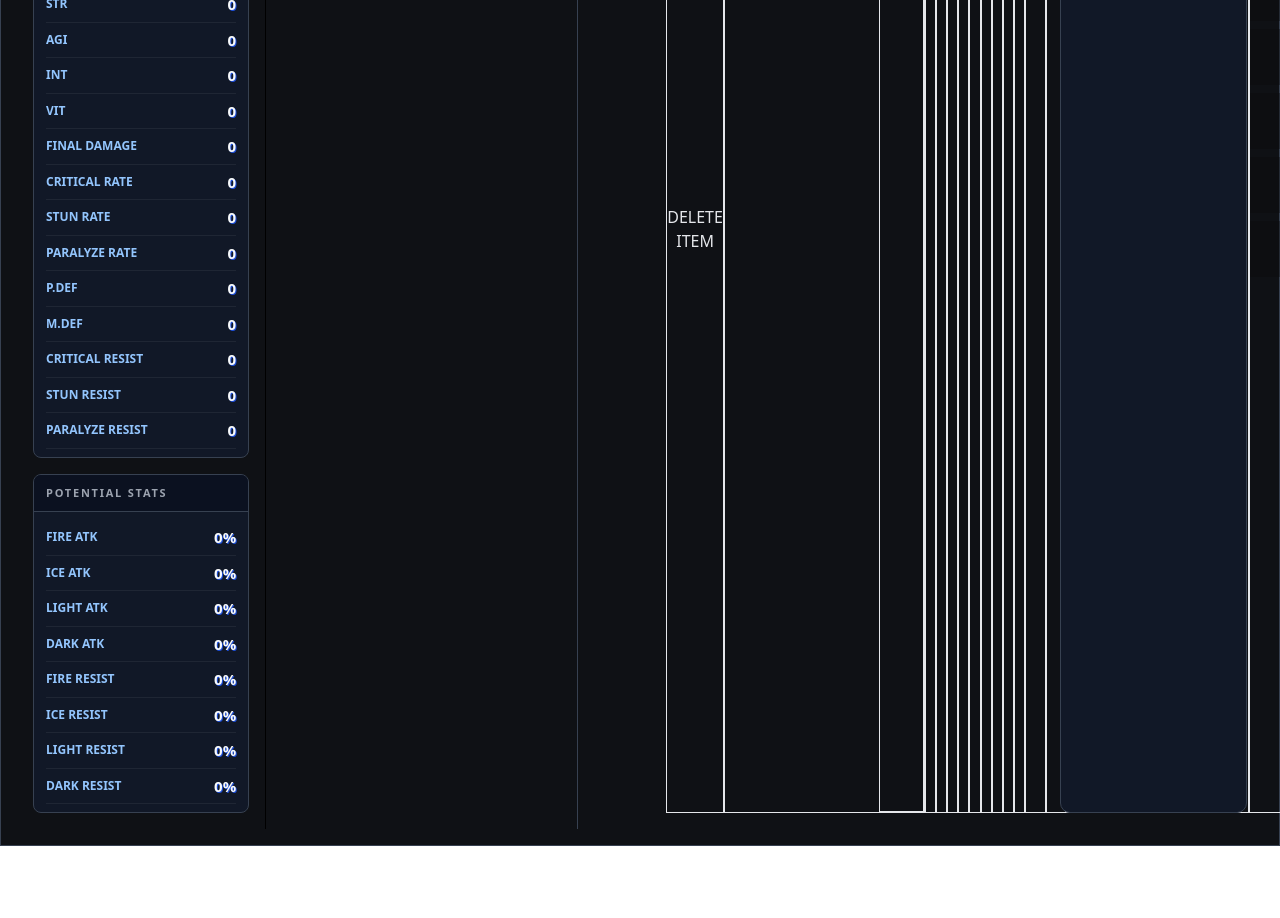
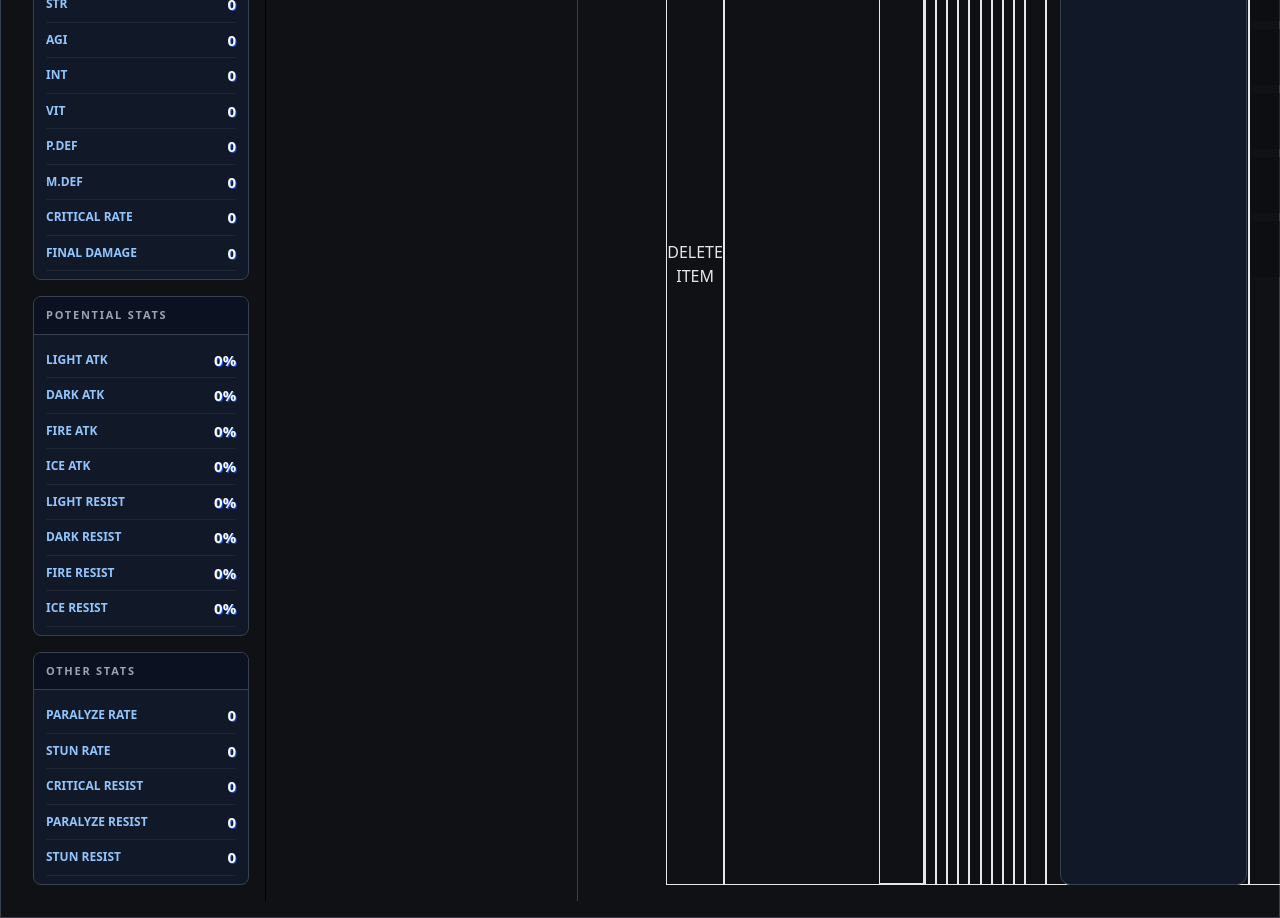
Before and after one commit to waveclovergems01/dnc-simulator, a React (Vite) app: page / in a window 1280 px wide. Shown: the part 500-1418 px from the top of the page. Before the commit the page ends 1346 px from the top, so only its background shows below. Built offline with nearby package versions, Linux system fonts and the light colour scheme.

Commit message:
add job and level

```diff
--- a/src/components/build/CharacterStatsPanel.tsx
+++ b/src/components/build/CharacterStatsPanel.tsx
@@ -5,6 +5,7 @@ import type { AppMemoryState } from "../../state/models/AppMemoryState";
 
 const ATTACK_STAT_IDS = new Set<number>([7, 8]);
 const CHARACTER_SUMMARY_STAT_IDS = new Set<number>([0, 1, 2, 26]);
+const OTHER_STAT_IDS = new Set<number>([12, 13, 15, 16, 17]);
 
 const STAT_DISPLAY_PRIORITY = new Map<number, number>(
   [
@@ -14,27 +15,23 @@ const STAT_DISPLAY_PRIORITY = new Map<number, number>(
     4,
     5,
     6,
-    0,
-    1,
-    2,
+    9,
+    10,
+    11,
+    13,
+    12,
+    14,
+    20,
+    21,
     18,
     19,
-    20,
-    21,
-    14,
-    11,
-    12,
-    13,
-    9,
-    10,
     15,
+    17,
     16,
-    17,
+    24,
+    25,
     22,
     23,
-    24,
-    25,
-    26,
   ].map((statId, index) => {
     return [statId, index] as const;
   }),
@@ -344,6 +341,16 @@ const CharacterStatsPanel: React.FC = () => {
       });
     });
 
+    const cardStatMap = new Map<
+      string,
+      {
+        statId: number;
+        minValue: number;
+        maxValue: number;
+        isPercentage: boolean;
+      }
+    >();
+
     memoryState.cardList.forEach((slot) => {
       const card =
         gameData.cards.find((item) => {
@@ -355,8 +362,39 @@ const CharacterStatsPanel: React.FC = () => {
         }) ?? null;
 
       cardRarity?.stats.forEach((stat) => {
-        addStat(stat.statId, stat.valueMin, stat.valueMax, stat.isPercentage);
+        const key = createStatKey(stat.statId, stat.isPercentage);
+        const current = cardStatMap.get(key);
+
+        cardStatMap.set(key, {
+          statId: stat.statId,
+          minValue: (current?.minValue ?? 0) + stat.valueMin,
+          maxValue: (current?.maxValue ?? 0) + stat.valueMax,
+          isPercentage: stat.isPercentage,
+        });
       });
+    });
+    cardStatMap.forEach((cardStat) => {
+      const matchingMastery =
+        gameData.cardMasteries.find((mastery) => {
+          return mastery.statId === cardStat.statId;
+        }) ?? null;
+      const selectedMasteryLevel = matchingMastery
+        ? memoryState.cardMasteryLevels[matchingMastery.id] ?? 0
+        : 0;
+      const masteryLevel =
+        matchingMastery?.levels.find((level) => {
+          return level.masteryLevel === selectedMasteryLevel;
+        }) ?? null;
+      const bonusPercent =
+        matchingMastery?.isPercentage && masteryLevel ? masteryLevel.value : 0;
+      const multiplier = 1 + bonusPercent / 100;
+
+      addStat(
+        cardStat.statId,
+        cardStat.minValue * multiplier,
+        cardStat.maxValue * multiplier,
+        cardStat.isPercentage,
+      );
     });
 
     return Array.from(statMap.values()).sort((left, right) => {
@@ -375,12 +413,14 @@ const CharacterStatsPanel: React.FC = () => {
     });
   }, [
     defaultStatRows,
+    gameData.cardMasteries,
     gameData.cards,
     gameData.items,
     gameData.plate3rdStats,
     gameData.plates,
     gameData.setBonuses,
     memoryState.cardList,
+    memoryState.cardMasteryLevels,
     memoryState.equipmentList,
     memoryState.generalEquipmentList,
     memoryState.runeList,
@@ -388,12 +428,21 @@ const CharacterStatsPanel: React.FC = () => {
   ]);
   const baseStats = useMemo(() => {
     return allStats.filter((stat) => {
-      return !stat.isPercentage && !CHARACTER_SUMMARY_STAT_IDS.has(stat.statId);
+      return (
+        !stat.isPercentage &&
+        !CHARACTER_SUMMARY_STAT_IDS.has(stat.statId) &&
+        !OTHER_STAT_IDS.has(stat.statId)
+      );
     });
   }, [allStats]);
   const potentialStats = useMemo(() => {
     return allStats.filter((stat) => {
       return stat.isPercentage && !CHARACTER_SUMMARY_STAT_IDS.has(stat.statId);
+    });
+  }, [allStats]);
+  const otherStats = useMemo(() => {
+    return allStats.filter((stat) => {
+      return OTHER_STAT_IDS.has(stat.statId);
     });
   }, [allStats]);
   const characterSummaryStats = useMemo(() => {
@@ -498,6 +547,7 @@ const CharacterStatsPanel: React.FC = () => {
 
       <StatsBlock title="Base Stats" rows={baseStats} />
       <StatsBlock title="Potential Stats" rows={potentialStats} />
+      <StatsBlock title="Other Stats" rows={otherStats} />
     </div>
   );
 };
--- a/src/components/build/buildEquipment/TabCard.tsx
+++ b/src/components/build/buildEquipment/TabCard.tsx
@@ -24,19 +24,23 @@ const STAT_DISPLAY_PRIORITY = new Map<number, number>(
     4,
     5,
     6,
-    0,
-    1,
-    2,
+    9,
+    10,
+    11,
+    13,
+    12,
+    14,
+    20,
+    21,
     18,
     19,
-    20,
-    21,
-    14,
-    11,
-    12,
-    13,
-    9,
-    10,
+    15,
+    17,
+    16,
+    24,
+    25,
+    22,
+    23,
   ].map((statId, index) => {
     return [statId, index] as const;
   }),
@@ -172,13 +176,9 @@ const TabCard: React.FC = () => {
     }, 180);
   };
 
-  const [masteryLevels, setMasteryLevels] = useState<{ [key: number]: number }>(
-    Object.fromEntries(
-      gameData.cardMasteries.map((mastery) => {
-        return [mastery.id, 0] as const;
-      }),
-    ),
-  );
+  const masteryLevels = useMemo(() => {
+    return memoryState.cardMasteryLevels ?? {};
+  }, [memoryState.cardMasteryLevels]);
 
   const cardMasteryMap = useMemo(() => {
     return new Map(
@@ -208,15 +208,13 @@ const TabCard: React.FC = () => {
 
   // --- Logic: ปรับเลเวล ---
   const updateLevel = useCallback((id: number, delta: number) => {
-    setMasteryLevels((prev) => {
-      const currentLv = prev[id] || 0;
-      const newLv = Math.max(0, Math.min(getMasteryMaxLevel(id), currentLv + delta));
-      return { ...prev, [id]: newLv };
-    });
+    const currentLv = appMemory.getState().cardMasteryLevels[id] || 0;
+    const newLv = Math.max(0, Math.min(getMasteryMaxLevel(id), currentLv + delta));
+    appMemory.setCardMasteryLevel(id, newLv);
   }, [getMasteryMaxLevel]);
 
   const setMaxLevel = (id: number) => {
-    setMasteryLevels((prev) => ({ ...prev, [id]: getMasteryMaxLevel(id) }));
+    appMemory.setCardMasteryLevel(id, getMasteryMaxLevel(id));
   };
 
   // --- Logic: ระบบกดค้าง (Hold to Auto Increment/Decrement) ---
@@ -560,7 +558,7 @@ const TabCard: React.FC = () => {
           <span className="text-[10px] text-zinc-600">v</span>
         </div>
 
-        <div className="max-h-48 overflow-y-auto px-4 py-2">
+        <div className="max-h-80 overflow-y-auto px-4 py-2">
           {totalStats.length > 0 ? (
             <div className="flex flex-col">
               {totalStats.map((stat) => {
--- a/src/components/export/TabExport.tsx
+++ b/src/components/export/TabExport.tsx
@@ -48,6 +48,7 @@ const TabExport: React.FC = () => {
     const exportPayload = {
       characterLevel: memoryState.characterLevel,
       characterJobId: memoryState.characterJobId,
+      cardMasteryLevels: memoryState.cardMasteryLevels,
       inventoryList: memoryState.inventoryList.map((slot) => {
         if (slot.itemData === null) {
           return {
--- a/src/components/tooltip/resolveInventoryTooltip.ts
+++ b/src/components/tooltip/resolveInventoryTooltip.ts
@@ -35,19 +35,23 @@ const STAT_DISPLAY_PRIORITY = new Map<number, number>(
     4, // AGI
     5, // INT
     6, // VIT
-    0, // HP
-    1, // MP
-    2, // MP Recovery
+    9, // P.DEF
+    10, // M.DEF
+    11, // Critical Rate
+    13, // Paralyze Rate
+    12, // Stun Rate
+    14, // Final Damage
+    20, // Light ATK
+    21, // Dark ATK
     18, // Fire ATK
     19, // Ice ATK
-    20, // Light ATK
-    21, // Dark ATK
-    14, // Final Damage
-    11, // Critical
-    12, // Stun
-    13, // Paralyze
-    9, // P.DEF
-    10, // M.DEF
+    15, // Critical Resist
+    17, // Paralyze Resist
+    16, // Stun Resist
+    24, // Light Resist
+    25, // Dark Resist
+    22, // Fire Resist
+    23, // Ice Resist
   ].map((statId, index) => {
     return [statId, index] as const;
   }),
--- a/src/state/AppMemory.ts
+++ b/src/state/AppMemory.ts
@@ -178,6 +178,7 @@ const createEmptyState = (): AppMemoryState => {
   return {
     characterLevel: 60,
     characterJobId: 1,
+    cardMasteryLevels: {},
     inventoryList: [],
     equipmentList: [],
     generalEquipmentList: [],
@@ -190,6 +191,7 @@ const cloneState = (state: AppMemoryState): AppMemoryState => {
   return {
     characterLevel: state.characterLevel ?? 60,
     characterJobId: state.characterJobId ?? 1,
+    cardMasteryLevels: { ...(state.cardMasteryLevels ?? {}) },
     inventoryList: state.inventoryList.map((slot: InventorySlot) => {
       return cloneInventorySlot(slot);
     }),
@@ -344,6 +346,21 @@ export class AppMemory {
       ...this.state,
       characterLevel,
       characterJobId,
+    };
+    this.emit();
+  }
+
+  public setCardMasteryLevel(masteryId: number, level: number): void {
+    if ((this.state.cardMasteryLevels[masteryId] ?? 0) === level) {
+      return;
+    }
+
+    this.state = {
+      ...this.state,
+      cardMasteryLevels: {
+        ...this.state.cardMasteryLevels,
+        [masteryId]: level,
+      },
     };
     this.emit();
   }
--- a/src/state/RestoreStateFromUrl.ts
+++ b/src/state/RestoreStateFromUrl.ts
@@ -271,6 +271,18 @@ const sanitizeShareAppMemoryState = (
     typeof value.characterLevel === "number" ? value.characterLevel : 60;
   const characterJobId =
     typeof value.characterJobId === "number" ? value.characterJobId : 1;
+  const cardMasteryLevelsRaw = value.cardMasteryLevels;
+  const cardMasteryLevels: Record<number, number> = {};
+
+  if (isRecord(cardMasteryLevelsRaw)) {
+    Object.entries(cardMasteryLevelsRaw).forEach(([key, rawLevel]) => {
+      const masteryId = Number(key);
+
+      if (Number.isFinite(masteryId) && typeof rawLevel === "number") {
+        cardMasteryLevels[masteryId] = rawLevel;
+      }
+    });
+  }
 
   const inventoryList = Array.isArray(inventoryListRaw)
     ? inventoryListRaw.filter((item: unknown) => {
@@ -305,6 +317,7 @@ const sanitizeShareAppMemoryState = (
   return {
     characterLevel,
     characterJobId,
+    cardMasteryLevels,
     inventoryList,
     equipmentList,
     generalEquipmentList,
@@ -347,6 +360,7 @@ const toShareState = (state: AppMemoryState): ShareAppMemoryState => {
   return {
     characterLevel: state.characterLevel,
     characterJobId: state.characterJobId,
+    cardMasteryLevels: { ...state.cardMasteryLevels },
     inventoryList: state.inventoryList.map((slot) => {
       if (slot.itemData === null) {
         return {
@@ -527,6 +541,34 @@ const fromShareState = (shareState: ShareAppMemoryState): AppMemoryState => {
         return left.id - right.id;
       })[0] ?? null;
   const characterJobId = characterJob?.id ?? fallbackCharacterJob?.id ?? 1;
+  const cardMasteryLevels: Record<number, number> = {};
+  const cardMasteryMap = new Map(
+    gameData.cardMasteries.map((mastery) => {
+      return [mastery.id, mastery] as const;
+    }),
+  );
+
+  Object.entries(shareState.cardMasteryLevels ?? {}).forEach(
+    ([key, rawLevel]) => {
+      const masteryId = Number(key);
+      const mastery = cardMasteryMap.get(masteryId) ?? null;
+
+      if (!mastery || typeof rawLevel !== "number") {
+        return;
+      }
+
+      const maxLevel = Math.max(
+        0,
+        ...mastery.levels.map((level) => {
+          return level.masteryLevel;
+        }),
+      );
+      cardMasteryLevels[masteryId] = Math.max(
+        0,
+        Math.min(maxLevel, rawLevel),
+      );
+    },
+  );
 
   const itemTypeIdSet = new Set<number>(
     gameData.itemTypes.map((itemType) => {
@@ -887,6 +929,7 @@ const fromShareState = (shareState: ShareAppMemoryState): AppMemoryState => {
   return {
     characterLevel,
     characterJobId,
+    cardMasteryLevels,
     inventoryList,
     equipmentList,
     generalEquipmentList,
--- a/src/state/models/AppMemoryShareState.ts
+++ b/src/state/models/AppMemoryShareState.ts
@@ -94,6 +94,7 @@ export interface ShareEquippedCardSlot {
 export interface ShareAppMemoryState {
   characterLevel: number;
   characterJobId: number;
+  cardMasteryLevels: Record<number, number>;
   inventoryList: ShareInventorySlot[];
   equipmentList: ShareEquippedHeraldrySlot[];
   generalEquipmentList: ShareEquippedGeneralEquipmentSlot[];
--- a/src/state/models/AppMemoryState.ts
+++ b/src/state/models/AppMemoryState.ts
@@ -9,6 +9,7 @@ import type {
 export interface AppMemoryState {
   characterLevel: number;
   characterJobId: number;
+  cardMasteryLevels: Record<number, number>;
   inventoryList: InventorySlot[];
   equipmentList: EquippedHeraldrySlot[];
   generalEquipmentList: EquippedGeneralEquipmentSlot[];
```
Also changed, not shown: src/components/build/buildEquipment/TabRune.tsx (+15 -11 lines), src/components/build/buildEquipment/createItem/CreateCardForm.tsx (+15 -11 lines), src/components/build/buildEquipment/createItem/CreateEquipmentForm.tsx (+15 -11 lines).
